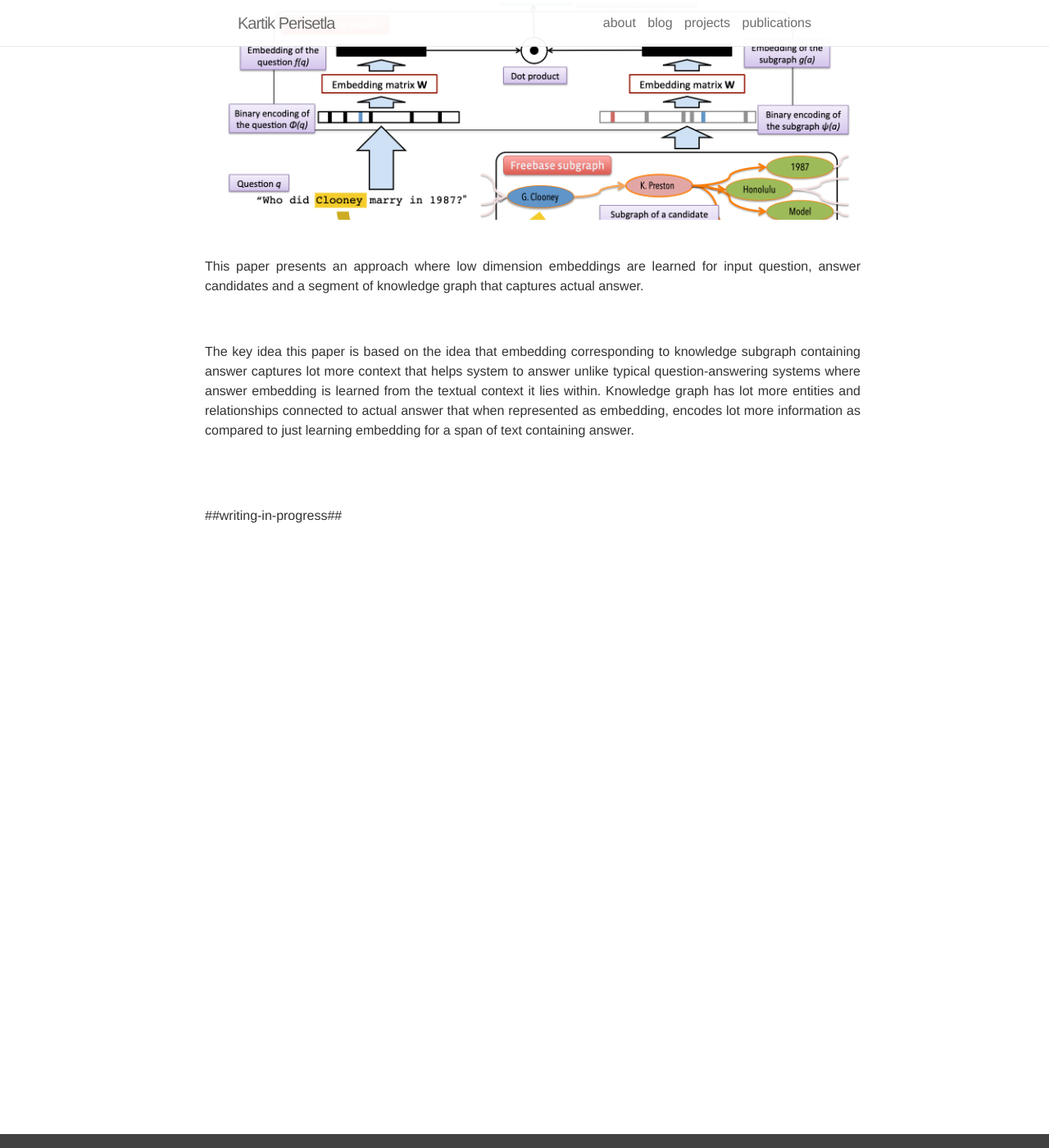
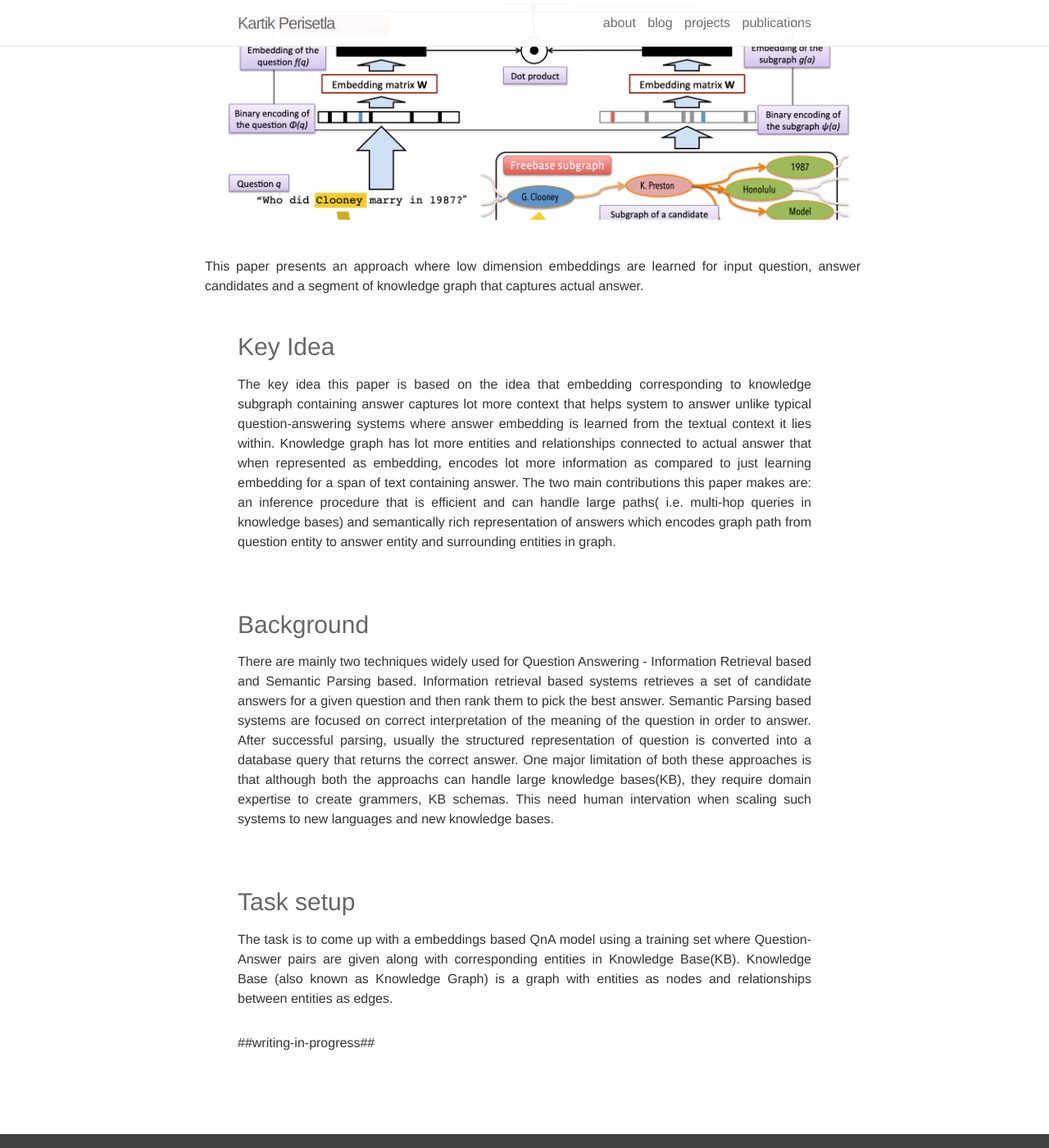
Before and after one commit to kartikperisetla/kartikperisetla.github.io, a Jekyll site: the page built from _posts/2020-03-12-question.answering.subgraph.embeddings.markdown, in a window 1280 px wide and 1400 px high, scrolled down 422 px. Shown: the whole window at 82% size. Built offline with Jekyll 4.4.1, drawn with Linux system fonts in a browser that asks for light colours; nearby versions of some CDN libraries.

Commit message:
Update 2020-03-12-question.answering.subgraph.embeddings.markdown

```diff
--- a/_posts/2020-03-12-question.answering.subgraph.embeddings.markdown
+++ b/_posts/2020-03-12-question.answering.subgraph.embeddings.markdown
@@ -20,10 +20,27 @@ In this post we will walk through an interesting paper by Facebook Research publ
 <p align="justify">
 This paper presents an approach where low dimension embeddings are learned for input question, answer candidates and a segment of knowledge graph that captures actual answer.
 </p><br/>
+<h3>
+Key Idea
+</h3>
 <p align="justify">
-The key idea this paper is based on the idea that embedding corresponding to knowledge subgraph containing answer captures lot more context that helps system to answer unlike typical question-answering systems where answer embedding is learned from the textual context it lies within. Knowledge graph has lot more entities and relationships connected to actual answer that when represented as embedding, encodes lot more information as compared to just learning embedding for a span of text containing answer.
+The key idea this paper is based on the idea that embedding corresponding to knowledge subgraph containing answer captures lot more context that helps system to answer unlike typical question-answering systems where answer embedding is learned from the textual context it lies within. Knowledge graph has lot more entities and relationships connected to actual answer that when represented as embedding, encodes lot more information as compared to just learning embedding for a span of text containing answer. The two main contributions this paper makes are: an inference procedure that is efficient and can handle large paths( i.e. multi-hop queries in knowledge bases) and semantically rich representation of answers which encodes graph path from question entity to answer entity and surrounding entities in graph.
 </p>
-<br/><br/>
+<br/>
+<h3>Background</h3>
+<p align="justify">
+There are mainly two techniques widely used for Question Answering - Information Retrieval based and Semantic Parsing based. Information retrieval based systems retrieves a set of candidate answers for a given question and then rank them to pick the best answer. Semantic Parsing based systems are focused on correct interpretation of the meaning of the question in order to answer. After successful parsing, usually the structured representation of question is converted into a database query that returns the correct answer. One major limitation of both these approaches is that although both the approachs can handle large knowledge bases(KB), they require domain expertise to create grammers, KB schemas. This need human intervation when scaling such systems to new languages and new knowledge bases.
+</p><br/>
+
+<h3>Task setup</h3>
+<p align="justify">
+The task is to come up with a embeddings based QnA model using a training set where Question-Answer pairs are given along with corresponding entities in Knowledge Base(KB). Knowledge Base (also known as Knowledge Graph) is a graph with entities as nodes and relationships between entities as edges.
+</p>
+
+<h3></h3>
+<p align="justify">
+
+</p>
 <p align="justify">
 ##writing-in-progress##
 </p>
```
